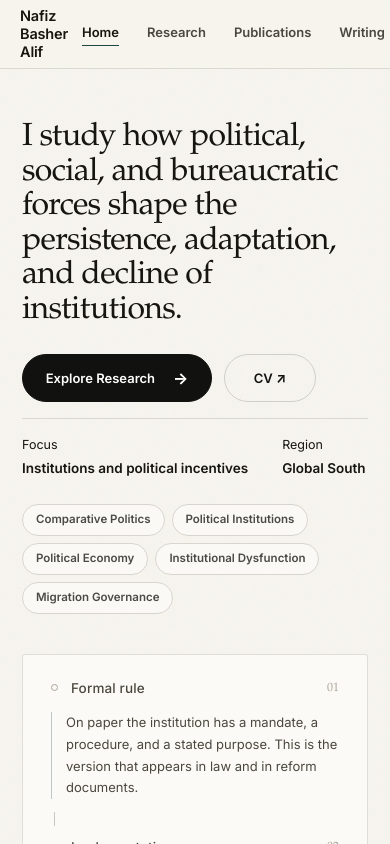
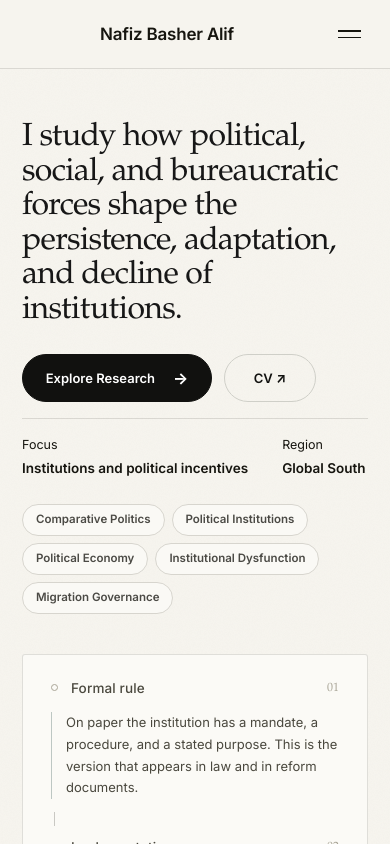
Before and after one commit to nafiz2002/nafiz-site, a Next.js app: page / in a window 390 px wide. Shown: the top 844 px of the page. Built offline with nearby package versions, Linux system fonts and the light colour scheme.

Commit message:
Fix mobile header and force light mode

```diff
--- a/app/globals.css
+++ b/app/globals.css
@@ -3084,3 +3084,104 @@ header .nav-desktop a[href="/contact/"]:hover {
     margin: 3px 0 !important;
   }
 }
+
+
+/* =========================================================
+   FINAL MOBILE HEADER
+   Name on left + hamburger on right
+   ========================================================= */
+
+@media (max-width: 768px) {
+
+  header {
+    background: var(--paper) !important;
+    color: var(--ink) !important;
+  }
+
+  .nav-inner {
+    height: 68px !important;
+    min-height: 68px !important;
+    padding: 0 20px !important;
+    display: flex !important;
+    align-items: center !important;
+    justify-content: space-between !important;
+  }
+
+  /* Show ONLY the name */
+  .logo {
+    display: flex !important;
+    align-items: center !important;
+    margin: 0 !important;
+    padding: 0 !important;
+    flex: 1 !important;
+  }
+
+  .logo-name {
+    display: block !important;
+    font-size: 17px !important;
+    line-height: 1 !important;
+    white-space: nowrap !important;
+  }
+
+  .logo-role,
+  .logo-photo {
+    display: none !important;
+  }
+
+  /* Hide desktop navigation */
+  .nav-desktop {
+    display: none !important;
+  }
+
+  /* Show hamburger */
+  .nav-toggle {
+    display: flex !important;
+    align-items: center !important;
+    justify-content: center !important;
+    flex-direction: column !important;
+    gap: 5px !important;
+    width: 42px !important;
+    height: 42px !important;
+    padding: 0 !important;
+    margin: 0 !important;
+    border: 0 !important;
+    background: transparent !important;
+    flex-shrink: 0 !important;
+  }
+
+  .nav-toggle .bar {
+    display: block !important;
+    width: 23px !important;
+    height: 1.5px !important;
+    background: var(--ink) !important;
+    margin: 0 !important;
+  }
+}
+
+
+/* =========================================================
+   FORCE LIGHT MODE
+   ========================================================= */
+
+:root {
+  color-scheme: light !important;
+}
+
+html {
+  color-scheme: light !important;
+  background: #f6f4ee !important;
+}
+
+body {
+  background: #f6f4ee !important;
+  color: #171717 !important;
+}
+
+@media (prefers-color-scheme: dark) {
+  html,
+  body {
+    color-scheme: light !important;
+    background: #f6f4ee !important;
+    color: #171717 !important;
+  }
+}
```
